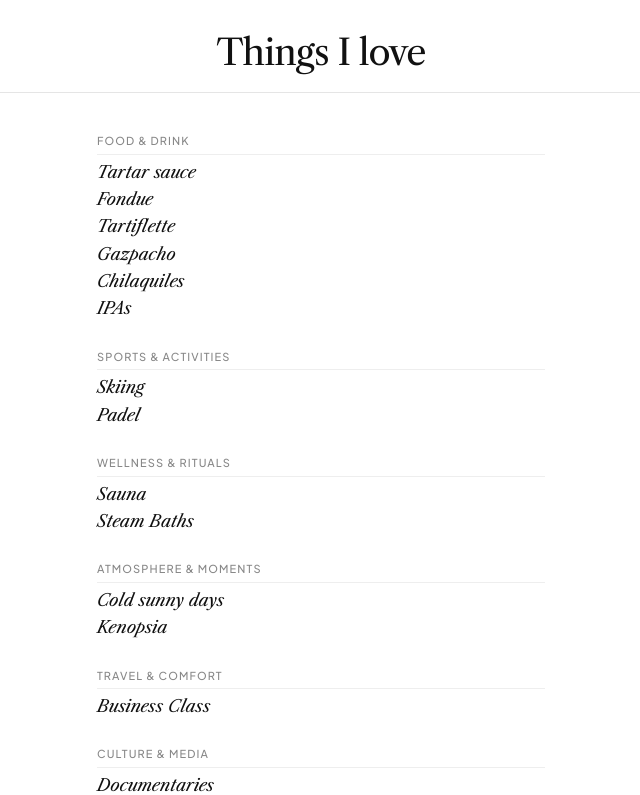
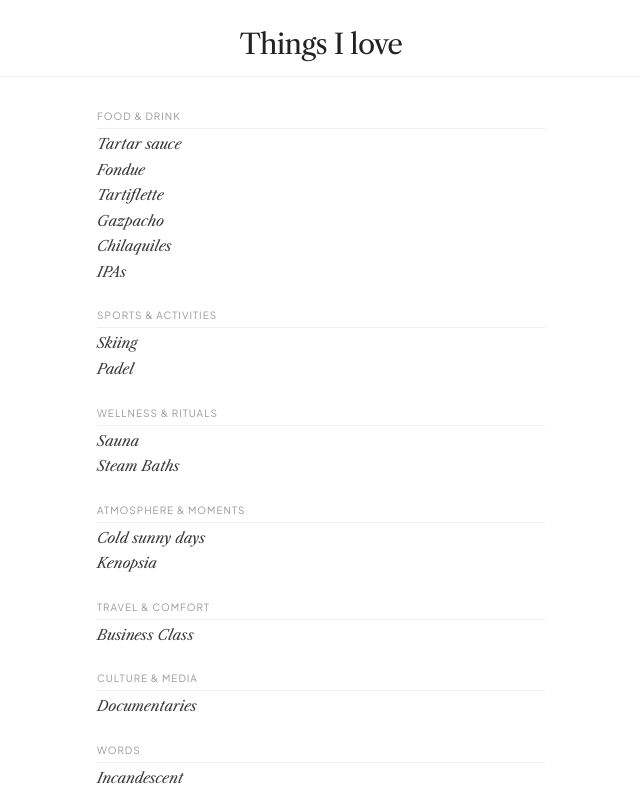
Before and after one commit to ivandk40/idkloves, a React (Vite) app: page / in a window 1280 px wide. Shown: the top 795 px of the page, without its empty margins (319-959 px from the left). Built offline with nearby package versions, Linux system fonts and the light colour scheme; a web font is replaced by a local one.

Commit message:
style: smaller and lighter font typography

```diff
--- a/src/components/Header.jsx
+++ b/src/components/Header.jsx
@@ -2,8 +2,8 @@ import React from 'react';
 
 export default function Header() {
   return (
-    <header className="bg-white border-b border-[#e5e5e5] pt-8 pb-5 text-center">
-      <h1 className="font-display text-3xl sm:text-4xl font-normal text-[#111111] tracking-tight">
+    <header className="bg-white border-b border-[#f0f0f0] pt-7 pb-4 text-center">
+      <h1 className="font-display text-2xl sm:text-[28px] font-normal text-[#222222] tracking-tight">
         Things I love
       </h1>
     </header>
--- a/src/components/ThingsILoveSection.jsx
+++ b/src/components/ThingsILoveSection.jsx
@@ -2,17 +2,17 @@ import React from 'react';
 
 export default function ThingsILoveSection({ categories = [] }) {
   return (
-    <div className="max-w-md mx-auto space-y-7 py-4">
+    <div className="max-w-md mx-auto space-y-6 py-2">
       {categories.map((group) => (
-        <section key={group.category} className="space-y-1.5">
-          <h2 className="text-[11px] font-sans font-medium uppercase tracking-widest text-[#888888] border-b border-[#eeeeee] pb-1">
+        <section key={group.category} className="space-y-1">
+          <h2 className="text-[10px] font-sans uppercase tracking-widest text-[#999999] border-b border-[#f0f0f0] pb-1">
             {group.category}
           </h2>
-          <ul className="space-y-1">
+          <ul className="space-y-0.5">
             {group.items.map((item, idx) => (
               <li
                 key={idx}
-                className="font-serif italic text-base sm:text-[17px] text-[#111111] leading-snug"
+                className="font-serif italic text-sm sm:text-[14.5px] text-[#3c3c3c] leading-relaxed"
               >
                 {item}
               </li>
```
